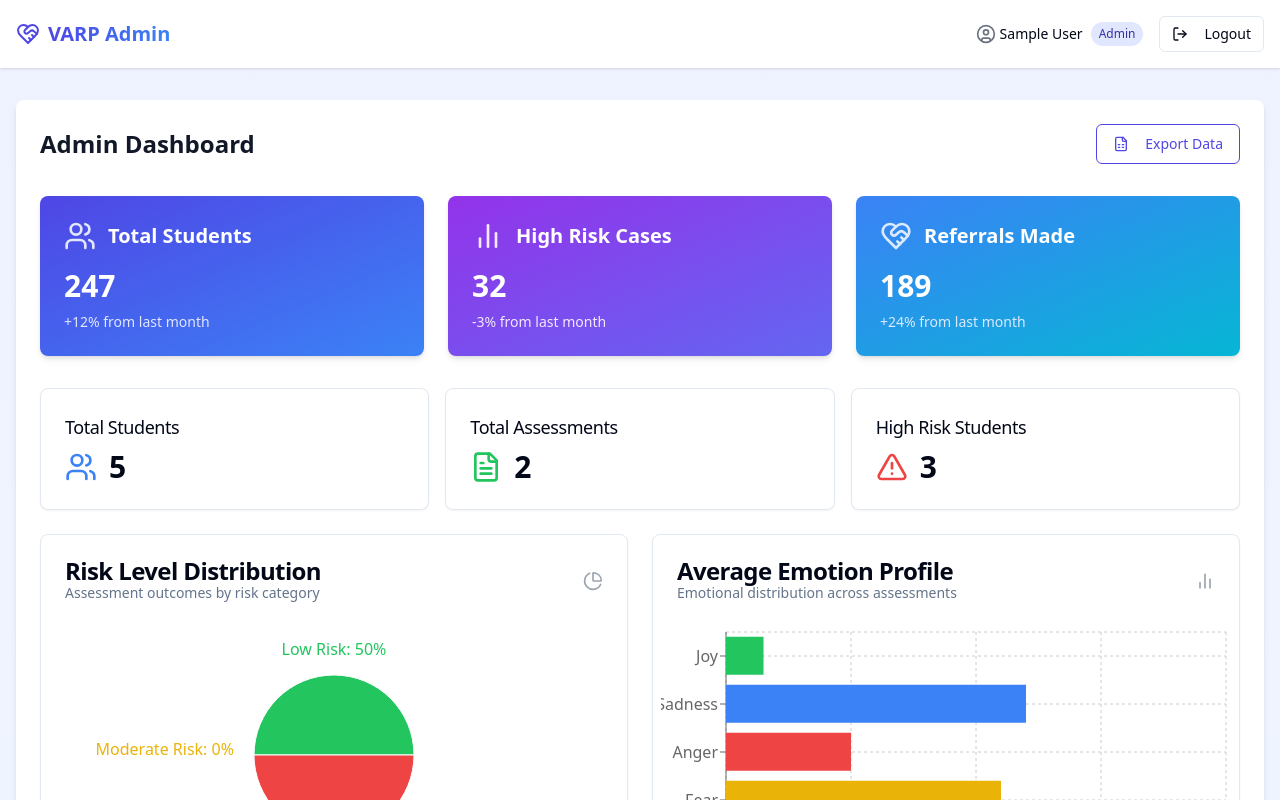
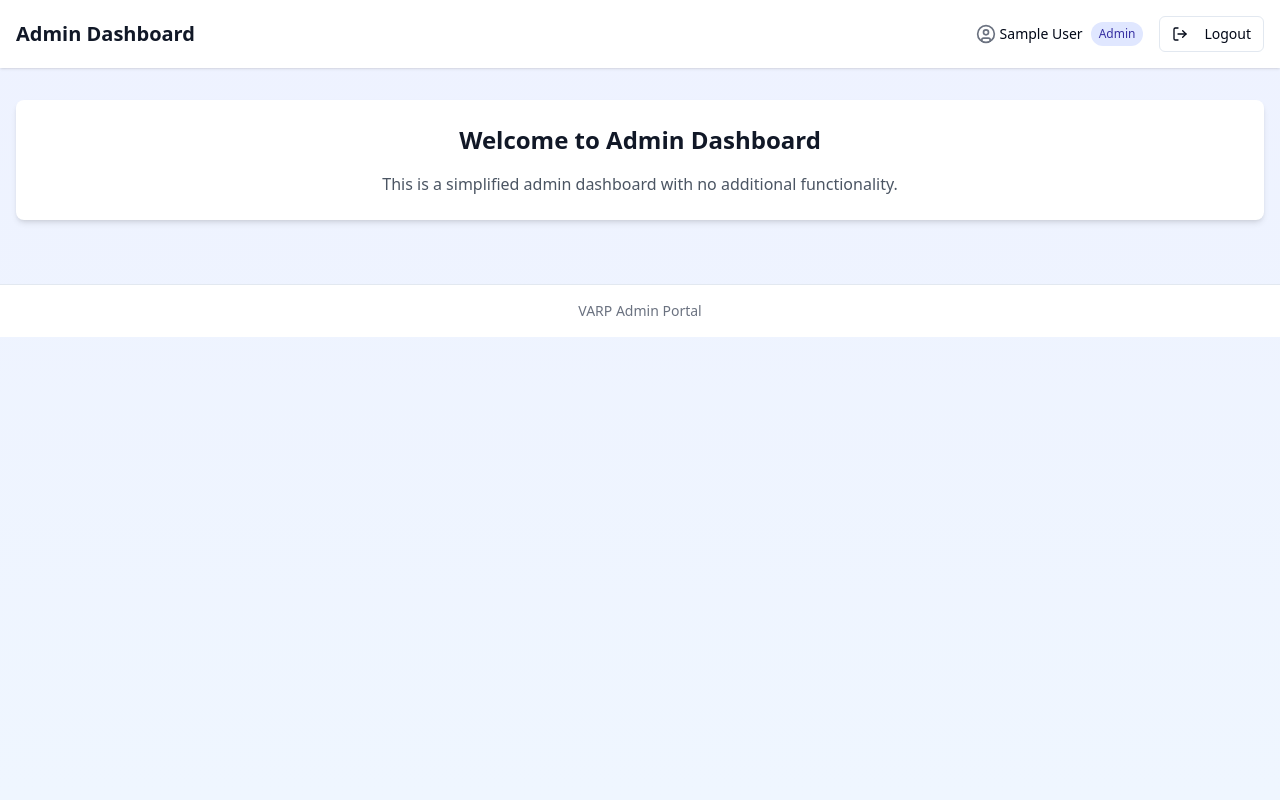
Before and after one commit to Geryfrey/mind-sense-rwanda-connect, a React (Vite) app: page /admin in a window 1280 px wide. Shown: the top 800 px of the page. Built offline with nearby package versions, Linux system fonts and the light colour scheme; sample sign-in values are in the browser's storage.

Commit message:
Remove admin dashboard page
Redirect admin users to a simple dashboard layout.

```diff
--- a/src/App.tsx
+++ b/src/App.tsx
@@ -1,3 +1,4 @@
+
 import { Toaster } from "@/components/ui/toaster";
 import { Toaster as Sonner } from "@/components/ui/sonner";
 import { TooltipProvider } from "@/components/ui/tooltip";
@@ -10,7 +11,7 @@ import { MLProvider } from "@/context/MLContext";
 import LandingPage from "./pages/LandingPage";
 import AuthPage from "./pages/AuthPage";
 import StudentDashboardPage from "./pages/StudentDashboardPage";
-import AdminDashboardPage from "./pages/AdminDashboardPage";
+import EmptyAdminDashboard from "./pages/EmptyAdminDashboard";
 import NotFound from "./pages/NotFound";
 import UnauthorizedPage from "./pages/UnauthorizedPage";
 
@@ -57,7 +58,7 @@ const App = () => (
               {/* Admin Dashboard Routes */}
               <Route path="/admin" element={
                 <RequireAuth allowedRoles={["admin"]}>
-                  <AdminDashboardPage />
+                  <EmptyAdminDashboard />
                 </RequireAuth>
               } />
 
--- /dev/null
+++ b/src/pages/EmptyAdminDashboard.tsx
@@ -0,0 +1,56 @@
+
+import React from "react";
+import { useAuth } from "@/context/AuthContext";
+import { LogOut, UserCircle } from "lucide-react";
+import { Button } from "@/components/ui/button";
+
+const EmptyAdminDashboard: React.FC = () => {
+  const { user, logout } = useAuth();
+  const [isMobileMenuOpen, setIsMobileMenuOpen] = React.useState(false);
+
+  return (
+    <div className="min-h-screen bg-gradient-to-b from-indigo-50 to-blue-50">
+      {/* Header */}
+      <header className="bg-white shadow">
+        <div className="container mx-auto px-4 py-4 flex items-center justify-between">
+          <div className="flex items-center">
+            <h1 className="text-xl font-bold text-gray-900">Admin Dashboard</h1>
+          </div>
+
+          <div className="flex items-center space-x-4">
+            <div className="flex items-center text-sm">
+              <UserCircle className="h-5 w-5 mr-1 text-gray-500" />
+              <span className="font-medium">{user?.name}</span>
+              <span className="ml-2 text-xs px-2 py-1 rounded-full bg-indigo-100 text-indigo-800 capitalize">
+                {user?.role}
+              </span>
+            </div>
+            <Button variant="outline" size="sm" onClick={logout}>
+              <LogOut className="h-4 w-4 mr-2" />
+              Logout
+            </Button>
+          </div>
+        </div>
+      </header>
+
+      {/* Main content */}
+      <main className="container mx-auto px-4 py-6 md:py-8">
+        <div className="bg-white rounded-lg shadow-md p-6 text-center">
+          <h2 className="text-2xl font-bold text-gray-900 mb-4">Welcome to Admin Dashboard</h2>
+          <p className="text-gray-600">This is a simplified admin dashboard with no additional functionality.</p>
+        </div>
+      </main>
+
+      {/* Footer */}
+      <footer className="bg-white border-t mt-8">
+        <div className="container mx-auto px-4 py-4">
+          <p className="text-center text-sm text-gray-500">
+            VARP Admin Portal
+          </p>
+        </div>
+      </footer>
+    </div>
+  );
+};
+
+export default EmptyAdminDashboard;
```
